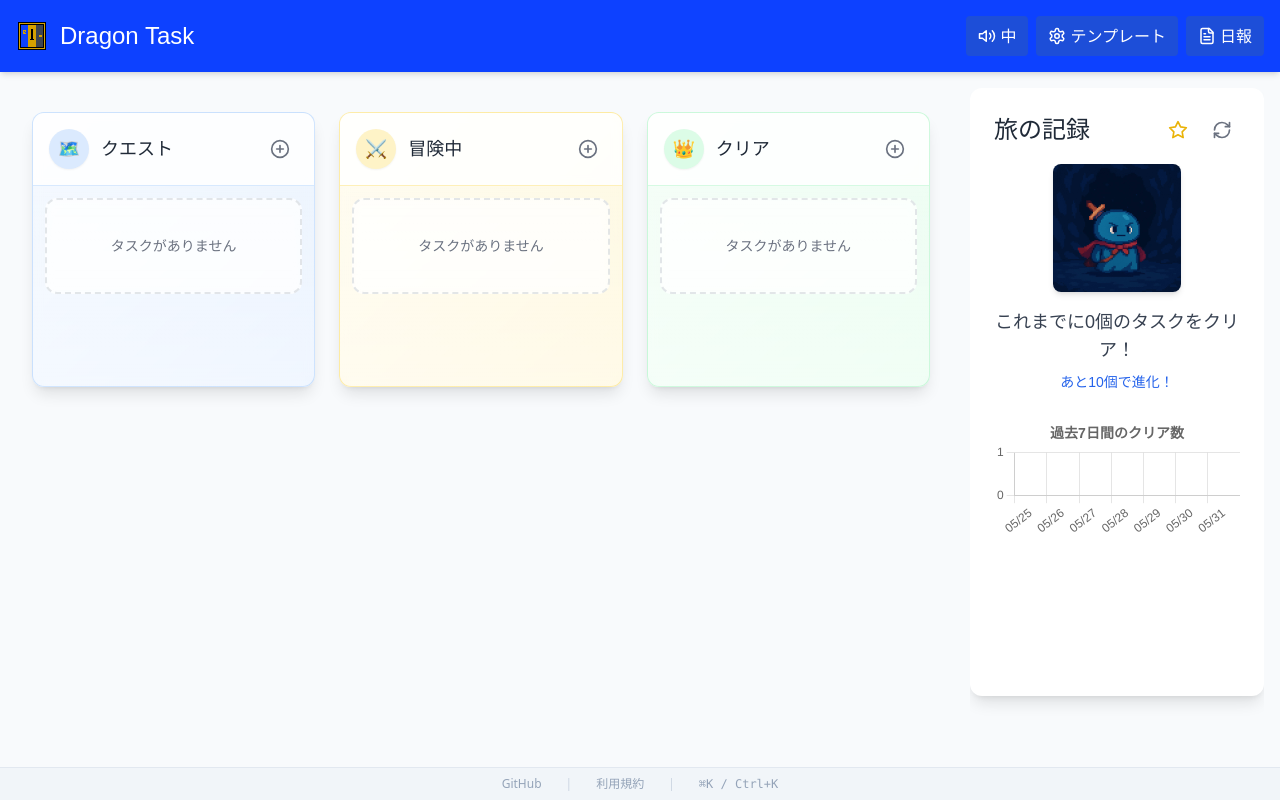
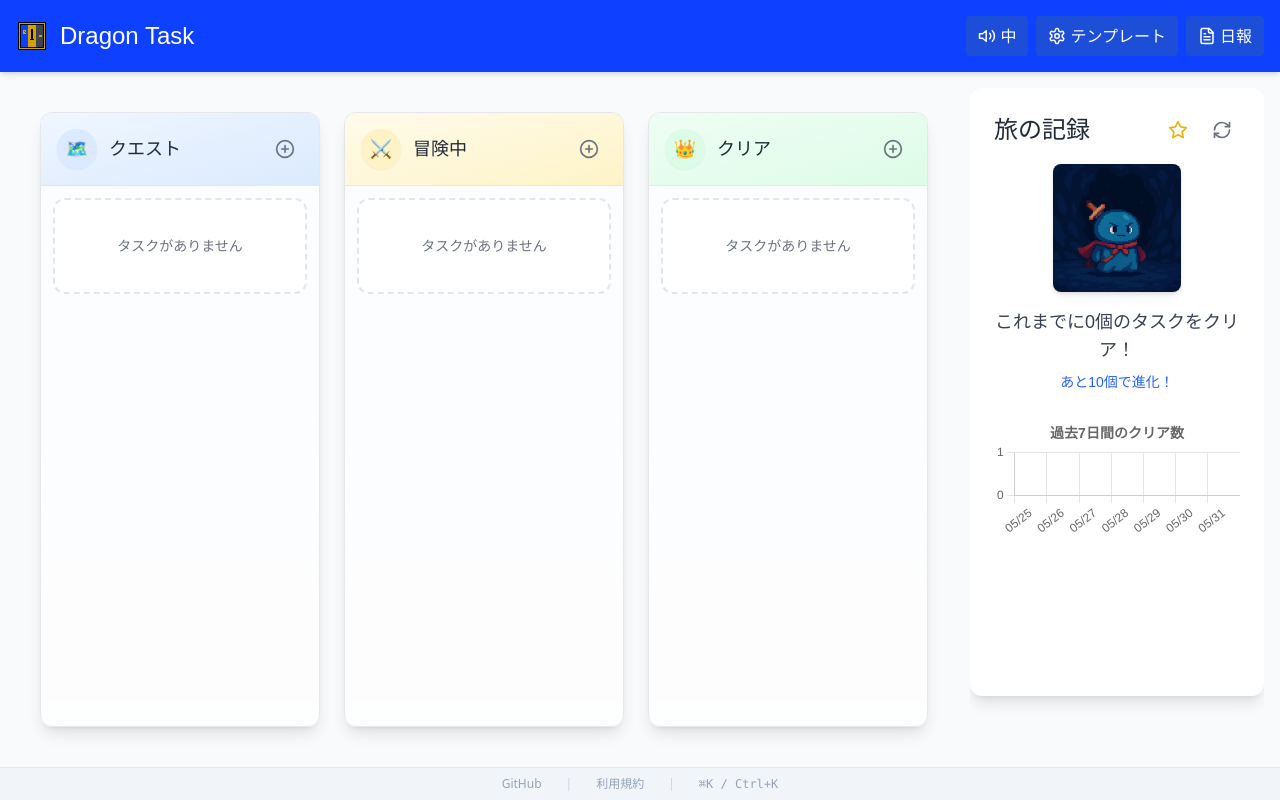
Before and after one commit to kozuke/quest-like-simple-kanban, a React (Vite) app: page / in a window 1280 px wide. Built offline with nearby package versions, Linux system fonts and the light colour scheme; a web font is replaced by a local one.

Commit message:
Make columns scrollable on smaller screens

```diff
--- a/src/components/Board.tsx
+++ b/src/components/Board.tsx
@@ -116,8 +116,10 @@ const Board: React.FC<BoardProps> = ({ openAddTaskModal, onEditTask, onDeleteTas
       onDragOver={handleDragOver}
       onDragEnd={handleDragEnd}
     >
-      <div className="flex justify-center items-start min-h-full px-4 py-6">
-        <div className="flex gap-6 max-w-7xl w-full justify-center">
+      <div className="flex flex-col h-full">
+        {/* Horizontal scrollable container */}
+        <div className="flex-1 overflow-x-auto overflow-y-hidden">
+          <div className="flex gap-6 p-6 min-w-max h-full">
             <Column
               title="クエスト"
               emoji="🗺️"
@@ -150,6 +152,7 @@ const Board: React.FC<BoardProps> = ({ openAddTaskModal, onEditTask, onDeleteTas
             />
           </div>
         </div>
+      </div>
 
       <DragOverlay>
         {activeTask ? <TaskCard task={activeTask} onEdit={onEditTask} onDelete={onDeleteTask} onCopy={copyTask} /> : null}
--- a/src/components/Column.tsx
+++ b/src/components/Column.tsx
@@ -41,8 +41,8 @@ const Column: React.FC<ColumnProps> = ({ title, emoji, status, tasks, openAddTas
   };
 
   return (
-    <div className={`flex-1 min-w-[280px] max-w-[360px] flex flex-col rounded-xl border shadow-lg ${columnBg[status]} overflow-hidden backdrop-blur-sm`}>
-      <div className="p-4 border-b border-inherit bg-white/90 backdrop-blur-sm flex items-center justify-between">
+    <div className="flex-1 min-w-[280px] max-w-[360px] h-full flex flex-col rounded-xl border shadow-lg overflow-hidden backdrop-blur-sm bg-white/10">
+      <div className={`p-4 border-b border-inherit bg-white/90 backdrop-blur-sm flex items-center justify-between ${columnBg[status]}`}>
         <div className="flex items-center gap-3">
           <span className={`inline-flex items-center justify-center h-10 w-10 rounded-full ${emojiStyles[status]} font-pixel text-lg`}>
             {emoji}
@@ -59,7 +59,7 @@ const Column: React.FC<ColumnProps> = ({ title, emoji, status, tasks, openAddTas
 
       <div
         ref={setNodeRef}
-        className="flex-1 p-3 overflow-y-auto min-h-[200px] bg-gradient-to-b from-white/40 to-white/60 backdrop-blur-sm"
+        className="flex-1 p-3 overflow-y-auto min-h-0 bg-gradient-to-b from-white/40 to-white/60 backdrop-blur-sm"
       >
         <SortableContext
           items={tasks.map(task => task.id)}
```
Lines whose indentation alone changed are shown as unchanged.
